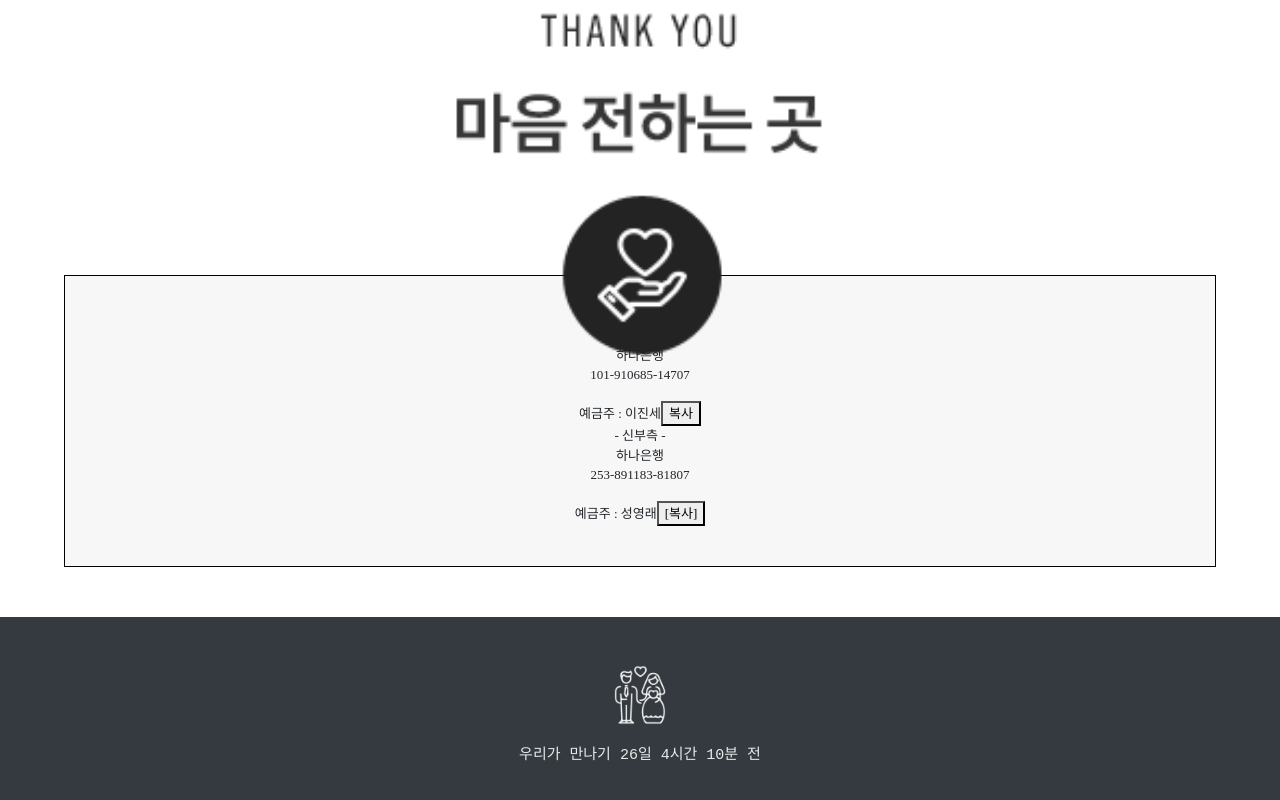
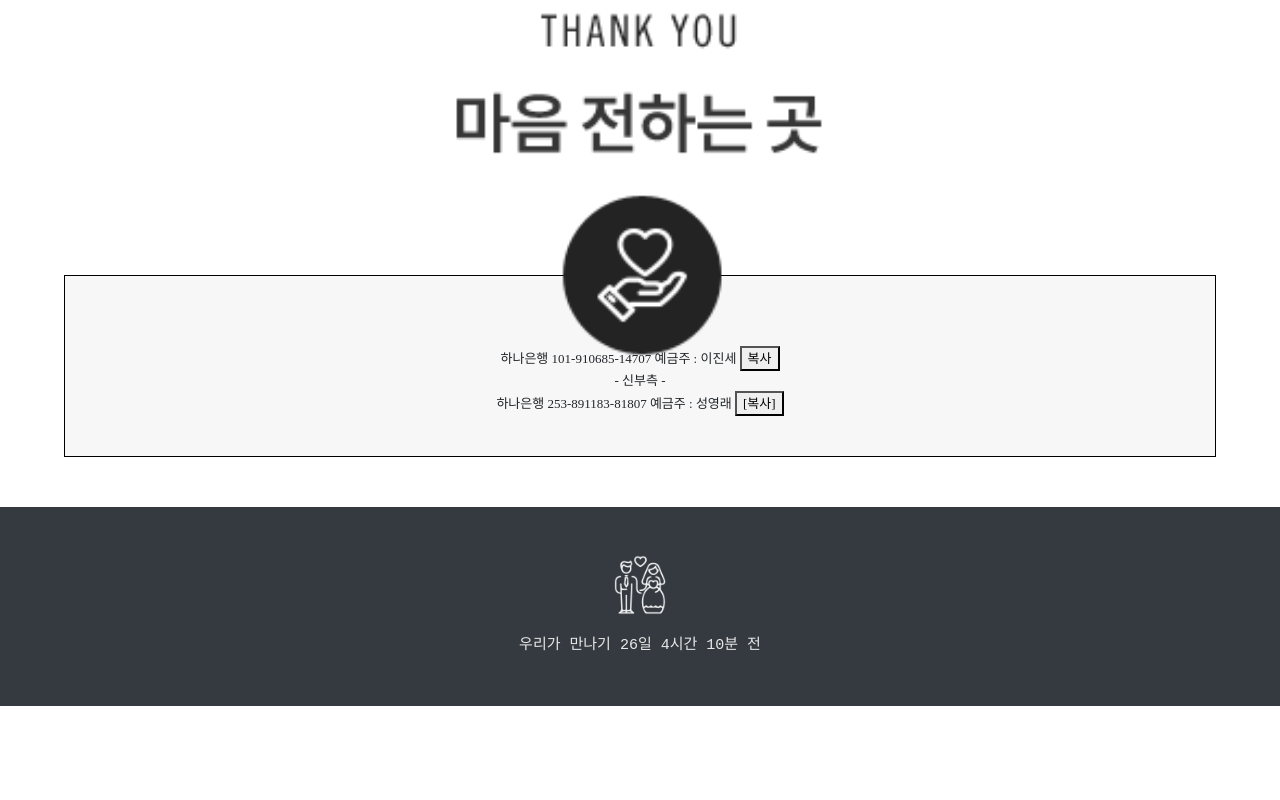
Before and after one commit to Jinse-and-Youngrae-Wedding/20210523, a website: page index.html in a window 1280 px wide. Shown: the part 4510-5310 px from the top of the page. After the commit the page ends 5216 px from the top, so only its background shows below. Drawn offline with nearby package versions, Linux system fonts and the light colour scheme; a script that the page names is missing; a web font is replaced by a local one.

Commit message:
no message

```diff
--- a/index.html
+++ b/index.html
@@ -853,10 +853,12 @@
 			<center style="margin-bottom:-7vw;position:relative;z-index:1;"><img src="img/thanks.png" style="width:30%"/></center>
 			<div style="font-family: 'Nanum Gothic Coding';position:relative;background:#f7f7f7;border:1px solid #000;width:90%;margin:0 auto;text-align:center;padding-top:50px;padding-bottom:40px;font-size:13px;">
 				- 신랑측 - <br />
-				하나은행 <p id="acc1">101-910685-14707</p> 예금주 : 이진세<button onclick="copyToClipboard('acc1')">복사</button>
+				<input name="acc1" id="acc1" type="hidden" value="101-910685-14707" />
+				하나은행 101-910685-14707 예금주 : 이진세 <button onclick="copyToClipboard('acc1')">복사</button>
 				<br />
 				- 신부측 - <br />
-				하나은행 <p id="acc2">253-891183-81807</p> 예금주 : 성영래<button onclick="copyToClipboard('acc2')">[복사]</button>
+				<input name="acc2" id="acc2" type="hidden" value="253-891183-81807" />
+				하나은행 253-891183-81807 예금주 : 성영래 <button onclick="copyToClipboard('acc2')">[복사]</button>
 			</div>
 		<div style="clear:both;height:50px"></div>
 
```
